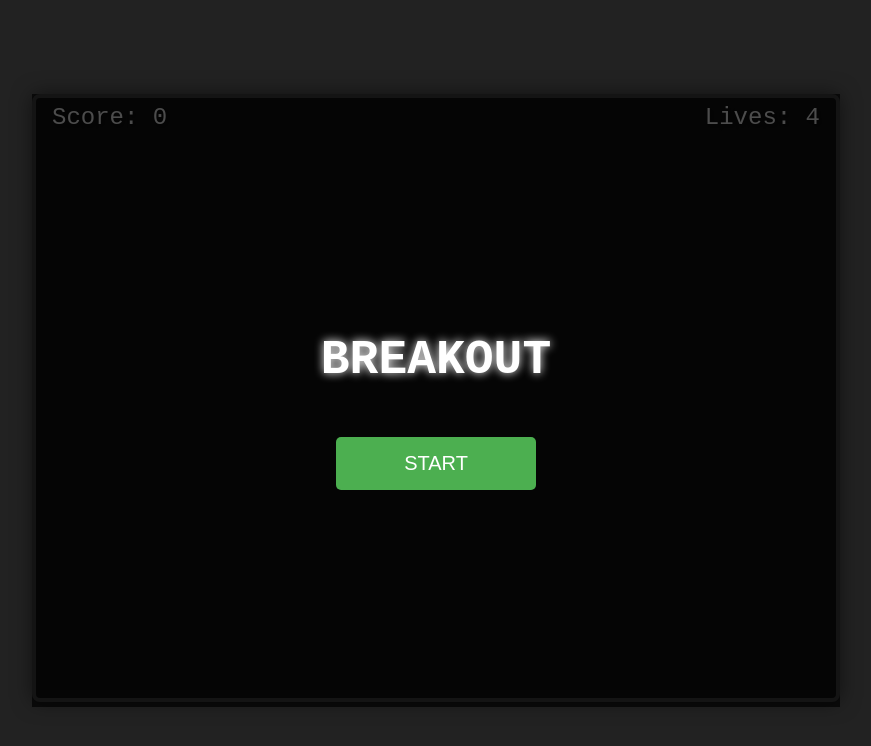
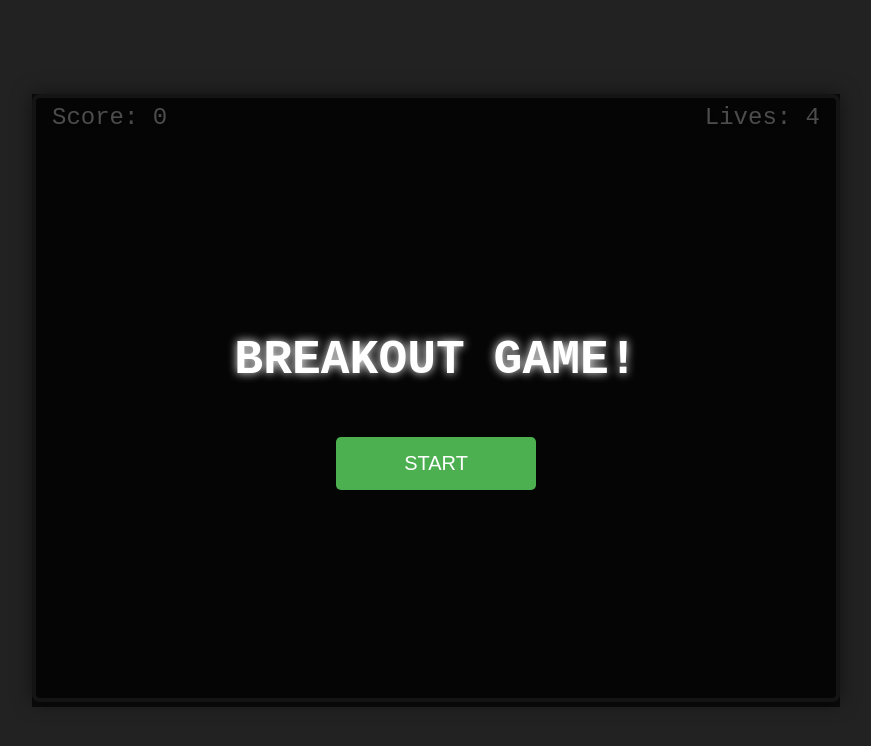
Before and after one commit to imdaxsh/Breakout-game, a plain HTML site: page index.html in a window 1280 px wide. Shown: the whole page, without its empty margins (204-1075 px from the left). Drawn offline with Linux system fonts and the light colour scheme.

Commit message:
changed home page text from BREAKOUT to BREAKOUT GAME !

```diff
--- a/index.html
+++ b/index.html
@@ -15,7 +15,7 @@
             <div class="lives">Lives: <span id="lives">4</span></div>
         </div>
         <div id="menu" class="menu">
-            <h1>BREAKOUT</h1>
+            <h1>BREAKOUT GAME!</h1>
             <button id="startBtn" class="menu-btn">START</button>
             <button id="resumeBtn" class="menu-btn" style="display:none">RESUME</button>
             <button id="exitBtn" class="menu-btn" style="display:none">EXIT</button>
```
